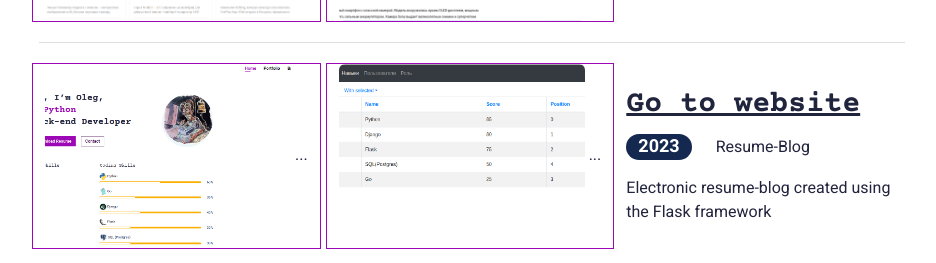
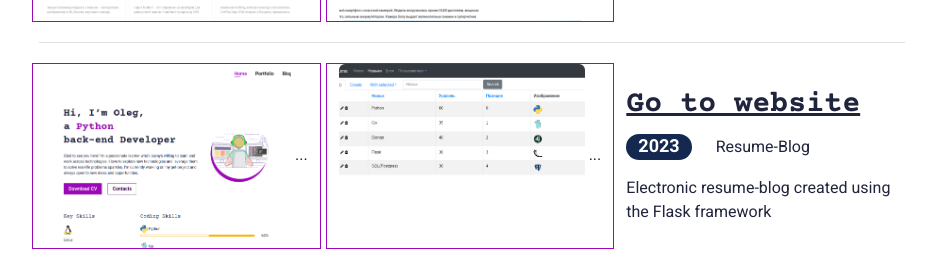
Before and after one commit to OlegRemizoff/OlegRemizoff.github.io, a plain HTML site: page index.html in a window 1280 px wide. Shown: the part 1429-1692 px from the top of the page, without its empty margins (168-1104 px from the left). Drawn offline with nearby package versions, Linux system fonts and the light colour scheme; some packages are replaced by stand-ins of ours; a script that the page names is missing.

Commit message:
update index.html

```diff
--- a/index.html
+++ b/index.html
@@ -133,7 +133,7 @@
                           <span class="show-contact">job.rem1zoff@gmail.com</span>
                         </p>
                         <p>
-                          <img src="images/telegram.svg" alt=""><span class="show-contact">https://t.me/@rem1zoff_oleg</span>
+                          <img src="images/telegram.svg" alt=""><span class="show-contact">https://t.me/rem1zoff_oleg</span>
                         </p>
                         <p>
                           <img src="images/git-logo.png" style="width: 33px;" alt=""><span class="show-contact">https://github.com/OlegRemizoff</span>
@@ -329,16 +329,16 @@
             <div class="row g-4 align-items-center">
               <div class="col-md-auto wrapper">
                 <div class="portfolioImgCol">
-                  <a href="images/digital_resume_01.png" data-fancybox="gallery" data-caption="Caption #1">
-                    <img class="imag-fluid" src="images/digital_resume_01.png" />
+                  <a href="images/resume_01.png" data-fancybox="gallery" data-caption="Caption #1">
+                    <img class="imag-fluid" src="images/resume_01.png" />
                   </a>
                   <span>...</span>
                 </div>
               </div>
               <div class="col-md-auto wrapper">
                 <div class="portfolioImgCol">
-                  <a href="images/digital_resume_02.png" data-fancybox="gallery" data-caption="Caption #1">
-                    <img class="imag-fluid" src="images/digital_resume_02.png" />
+                  <a href="images/resume_02.png" data-fancybox="gallery" data-caption="Caption #1">
+                    <img class="imag-fluid" src="images/resume_02.png" />
                   </a>
                   <span>...</span>
                 </div>
```
Also changed, not shown: css/style.css (line endings or trailing spaces), images/digital_resume_01.png (deleted), images/digital_resume_02.png (deleted), images/resume_01.png (added), images/resume_02.png (added).
